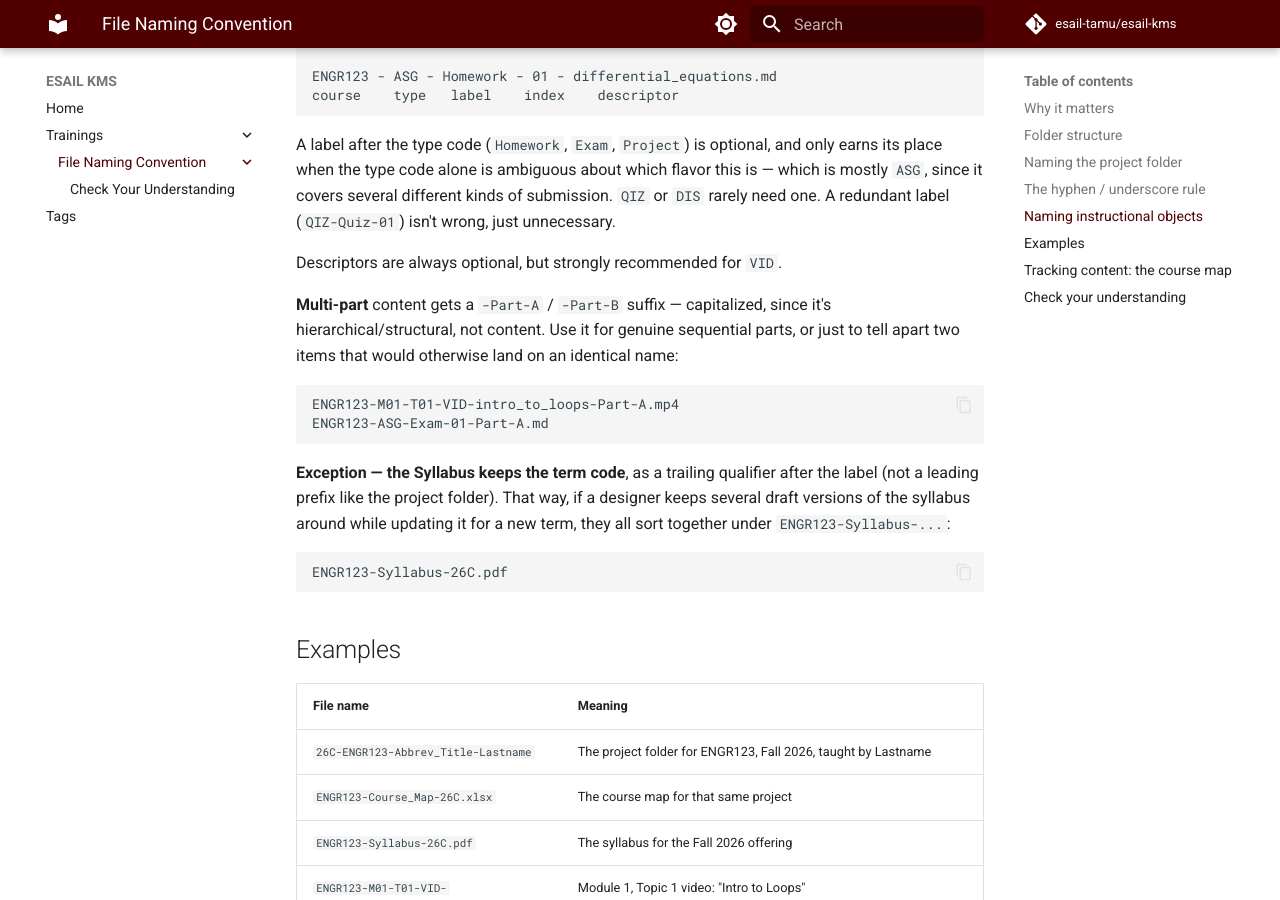
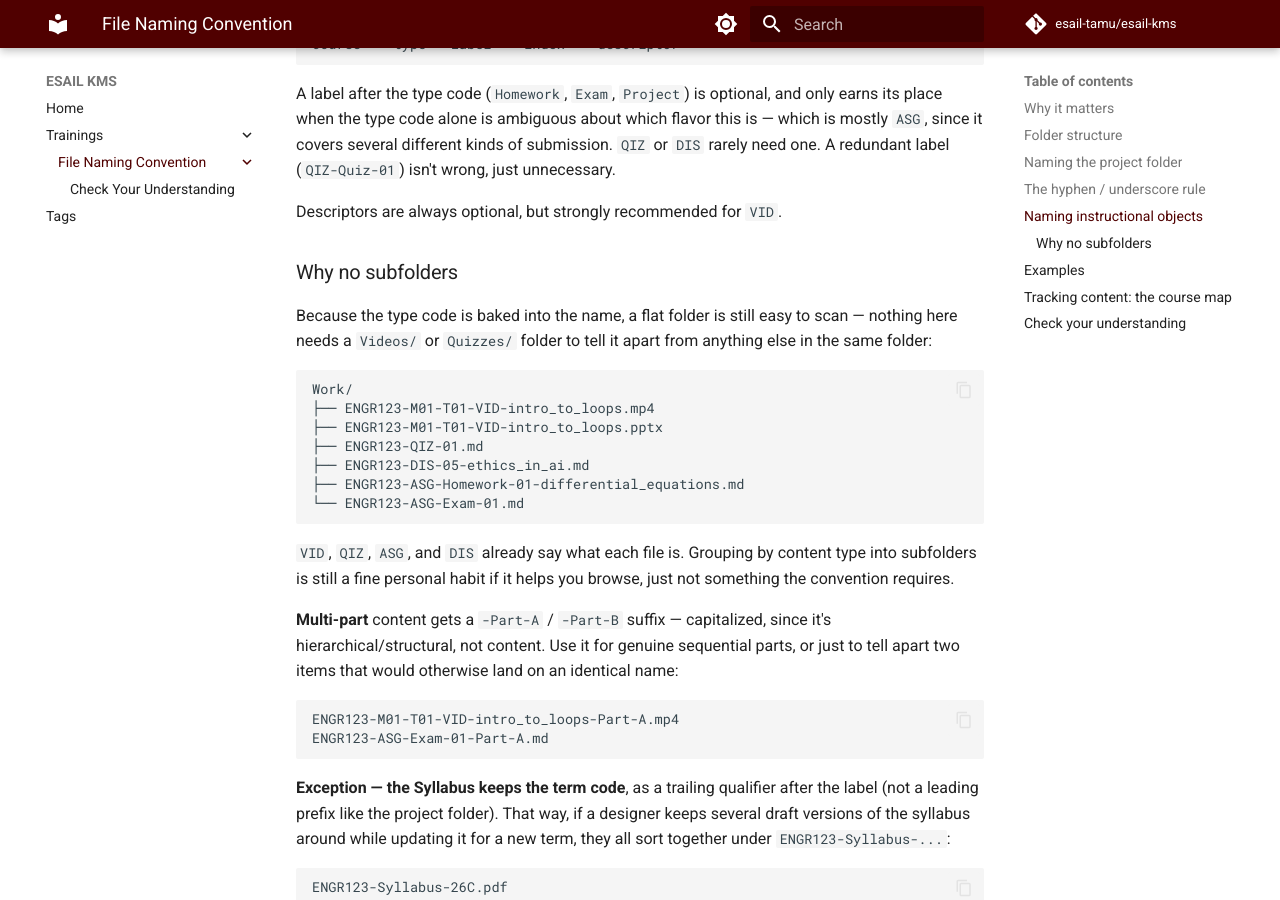
Before and after one commit to esail-tamu/esail-kms, an MkDocs documentation site: the page built from docs/trainings/file-naming-convention/index.md, in a window 1280 px wide and 900 px high, scrolled down 3041 px. Built offline with MkDocs 1.6.1 and Material for MkDocs 9.7.7, drawn with Linux system fonts in a browser that asks for light colours; comment, search, counter and statistics services are not loaded; some of the changed text lies outside the part shown.

Commit message:
Move the no-subfolders rationale after the type-code table
It referenced VID/QIZ/ASG before the reader had seen what those
meant. Trimmed the Folder Structure bullet to a forward pointer, and
added a concrete flat-folder example under a new Why no subfolders
subsection in Naming instructional objects, where the type codes are
already established.

````diff
--- a/docs/trainings/file-naming-convention/index.md
+++ b/docs/trainings/file-naming-convention/index.md
@@ -31,7 +31,7 @@ Every course project at ESAIL has two sides:
 ```
 
 - `01-SME-Content` and `02-eSAIL-Production` are **numbered** so they always sort in that order in a file browser, regardless of case. `Work` and `Final` aren't — with only the two of them, numbering doesn't buy much, so they're left simple.
-- **No enforced subfolders inside `SME-Content`, `Work`, or `Final`.** With file naming carrying the type code (`VID`, `QIZ`, `ASG`, etc.), a folder-level category isn't doing much extra work — so these are left flat. Using subfolders to group things by content type is a fine recommendation if it helps you browse, just not a requirement; a strong file name should make a file identifiable on its own either way.
+- **`SME-Content`, `Work`, and `Final` have no required subfolders** — they're left flat on purpose. See [Why no subfolders](#why-no-subfolders) below for why that works once you've seen how the naming convention works.
 - The **Syllabus is a plain top-level file**, not its own folder, alongside `Course_Map-26C.xlsx` and `Recording_Schedule-26C.xlsx` — all three track the whole project rather than living inside the SME or eSAIL side. Notice the term code `26C` only ever leads a name on the project folder itself; on every file, it trails at the end instead — see [Naming instructional objects](#naming-instructional-objects).
 
 Download the starter structure above and rename the top folder, course code, and instructor name for your project.
@@ -96,6 +96,22 @@ A label after the type code (`Homework`, `Exam`, `Project`) is optional, and onl
 
 Descriptors are always optional, but strongly recommended for `VID`.
 
+### Why no subfolders
+
+Because the type code is baked into the name, a flat folder is still easy to scan — nothing here needs a `Videos/` or `Quizzes/` folder to tell it apart from anything else in the same folder:
+
+```text
+Work/
+├── ENGR123-M01-T01-VID-intro_to_loops.mp4
+├── ENGR123-M01-T01-VID-intro_to_loops.pptx
+├── ENGR123-QIZ-01.md
+├── ENGR123-DIS-05-ethics_in_ai.md
+├── ENGR123-ASG-Homework-01-differential_equations.md
+└── ENGR123-ASG-Exam-01.md
+```
+
+`VID`, `QIZ`, `ASG`, and `DIS` already say what each file is. Grouping by content type into subfolders is still a fine personal habit if it helps you browse, just not something the convention requires.
+
 **Multi-part** content gets a `-Part-A` / `-Part-B` suffix — capitalized, since it's hierarchical/structural, not content. Use it for genuine sequential parts, or just to tell apart two items that would otherwise land on an identical name:
 
 ```text
````
